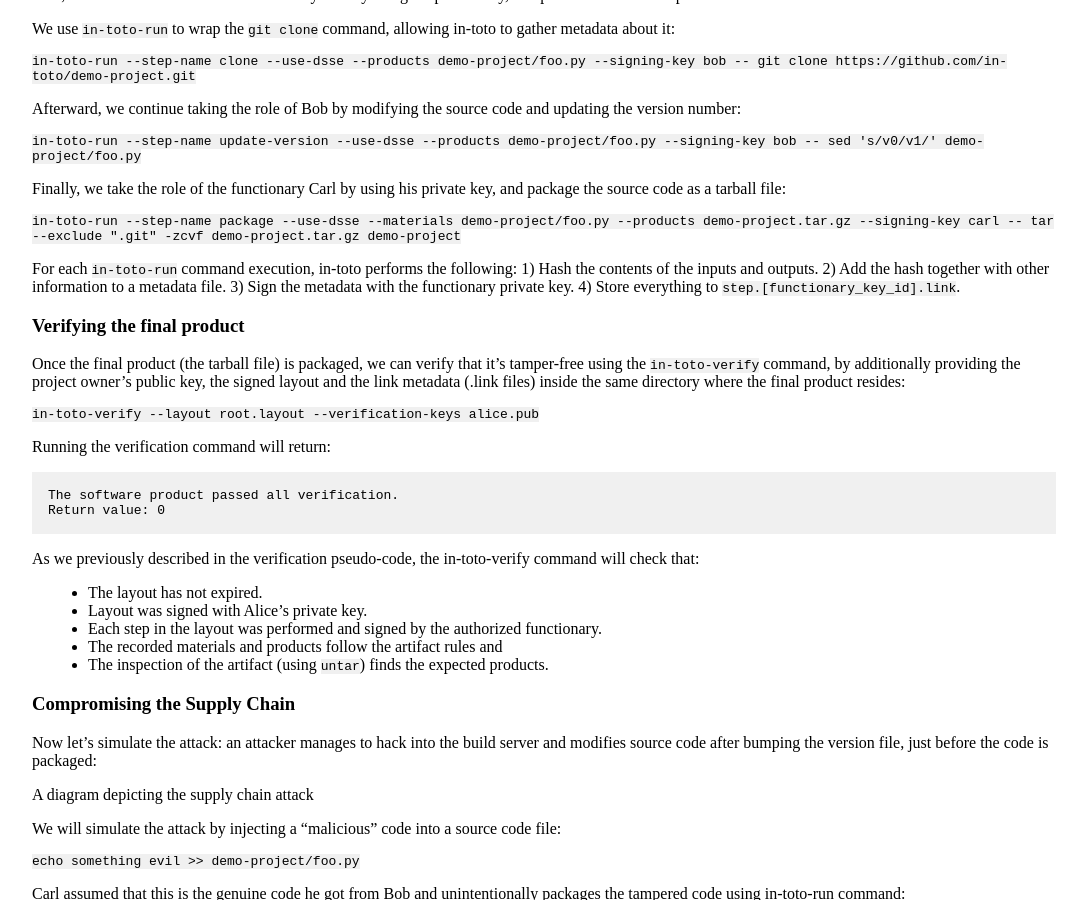
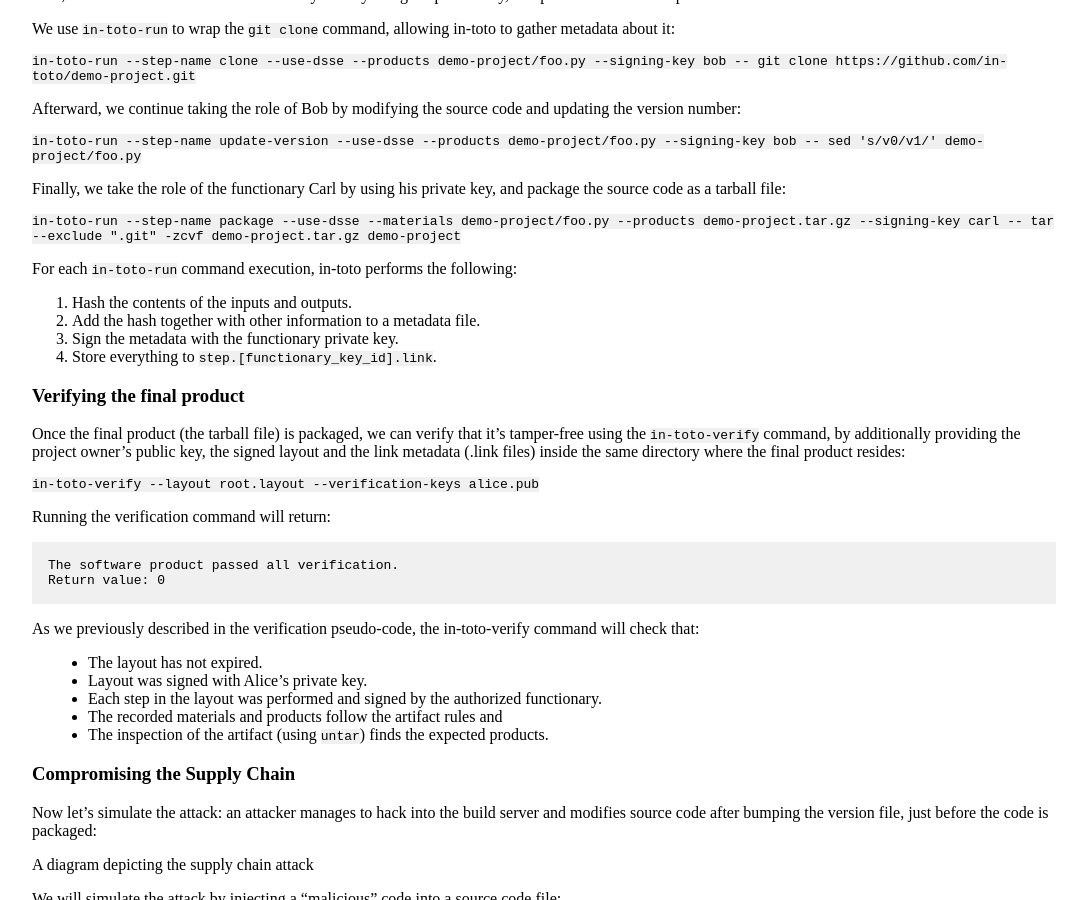
Before and after one commit to waseemh/waseemh.github.io, a Jekyll site: the page built from _posts/2024-07-27-zero-trust-software-supply-chain-farm-to-table-cryptographic-guarantees.md, in a window 1280 px wide and 900 px high, scrolled down 5614 px. Shown: the whole window, without its empty margins (96-1183 px from the left). Built offline with Jekyll 4.4.1, drawn with Linux system fonts in a browser that asks for light colours.

Commit message:
Update 2024-07-27-zero-trust-software-supply-chain-farm-to-table-cryptographic-guarantees.md

````diff
--- a/_posts/2024-07-27-zero-trust-software-supply-chain-farm-to-table-cryptographic-guarantees.md
+++ b/_posts/2024-07-27-zero-trust-software-supply-chain-farm-to-table-cryptographic-guarantees.md
@@ -284,10 +284,10 @@ Finally, we take the role of the functionary Carl by using his private key, and
 ```in-toto-run --step-name package --use-dsse --materials demo-project/foo.py --products demo-project.tar.gz --signing-key carl -- tar --exclude ".git" -zcvf demo-project.tar.gz demo-project```
 
 For each `in-toto-run` command execution, in-toto performs the following:
-1) Hash the contents of the inputs and outputs.
-2) Add the hash together with other information to a metadata file.
-3) Sign the metadata with the functionary private key.
-4) Store everything to `step.[functionary_key_id].link`.
+1. Hash the contents of the inputs and outputs.
+2. Add the hash together with other information to a metadata file.
+3. Sign the metadata with the functionary private key.
+4. Store everything to `step.[functionary_key_id].link`.
 
 ### Verifying the final product
 Once the final product (the tarball file) is packaged, we can verify that it's tamper-free using the `in-toto-verify` command, by additionally providing the project owner's public key, the signed layout and the link metadata (.link files) inside the same directory where the final product resides:
@@ -335,5 +335,5 @@ Return value: 1
 A diagram depicting the steps executions and verification
 This example illustrated a basic scenario where in-toto safeguards various steps in the software supply chain. More complex software supply chains can be secured by applying the same method over a wider scope of steps.
 
-# Summary
+## Summary
 In this article, we uncovered many interesting approaches in software supply chain security, as we studied the threats
````
